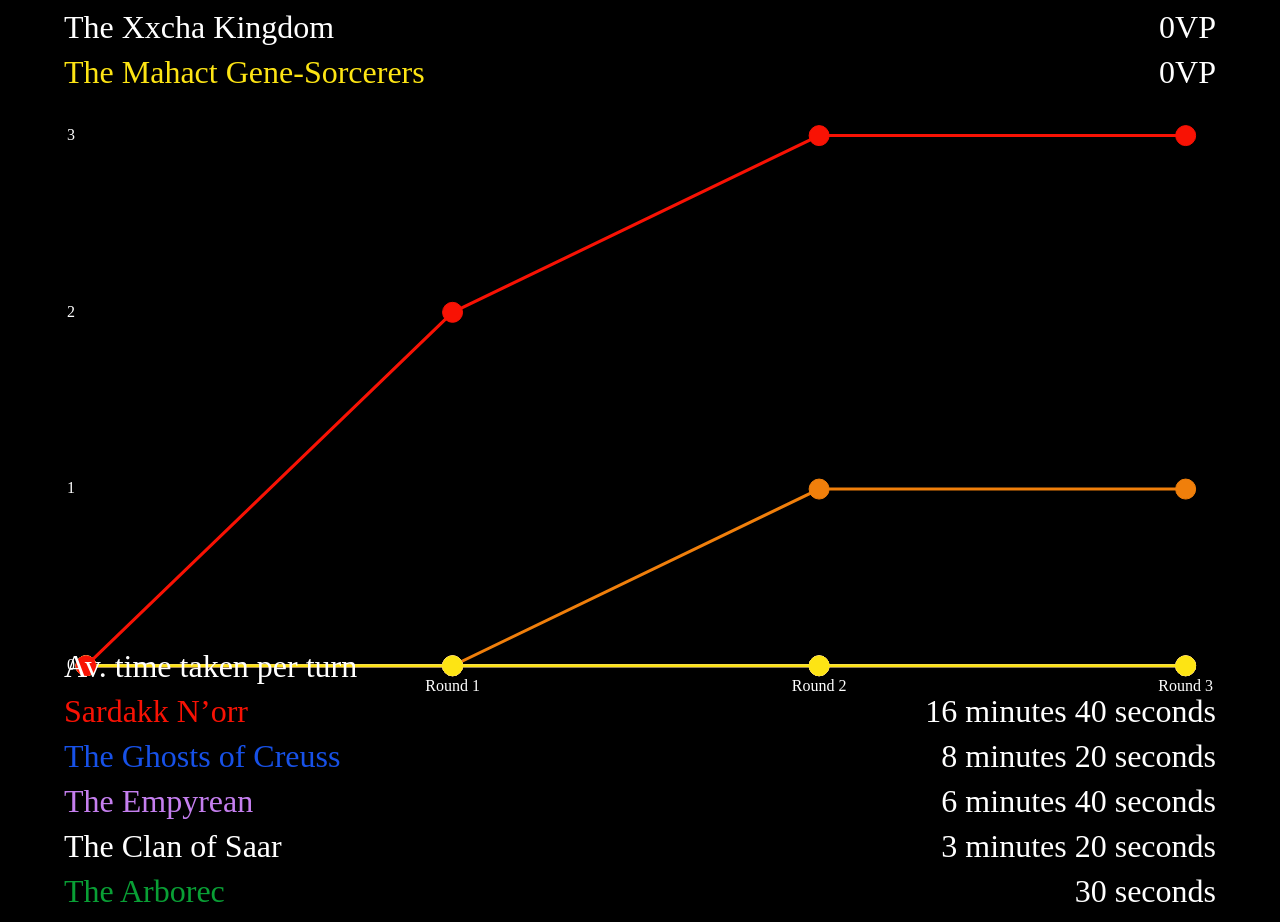
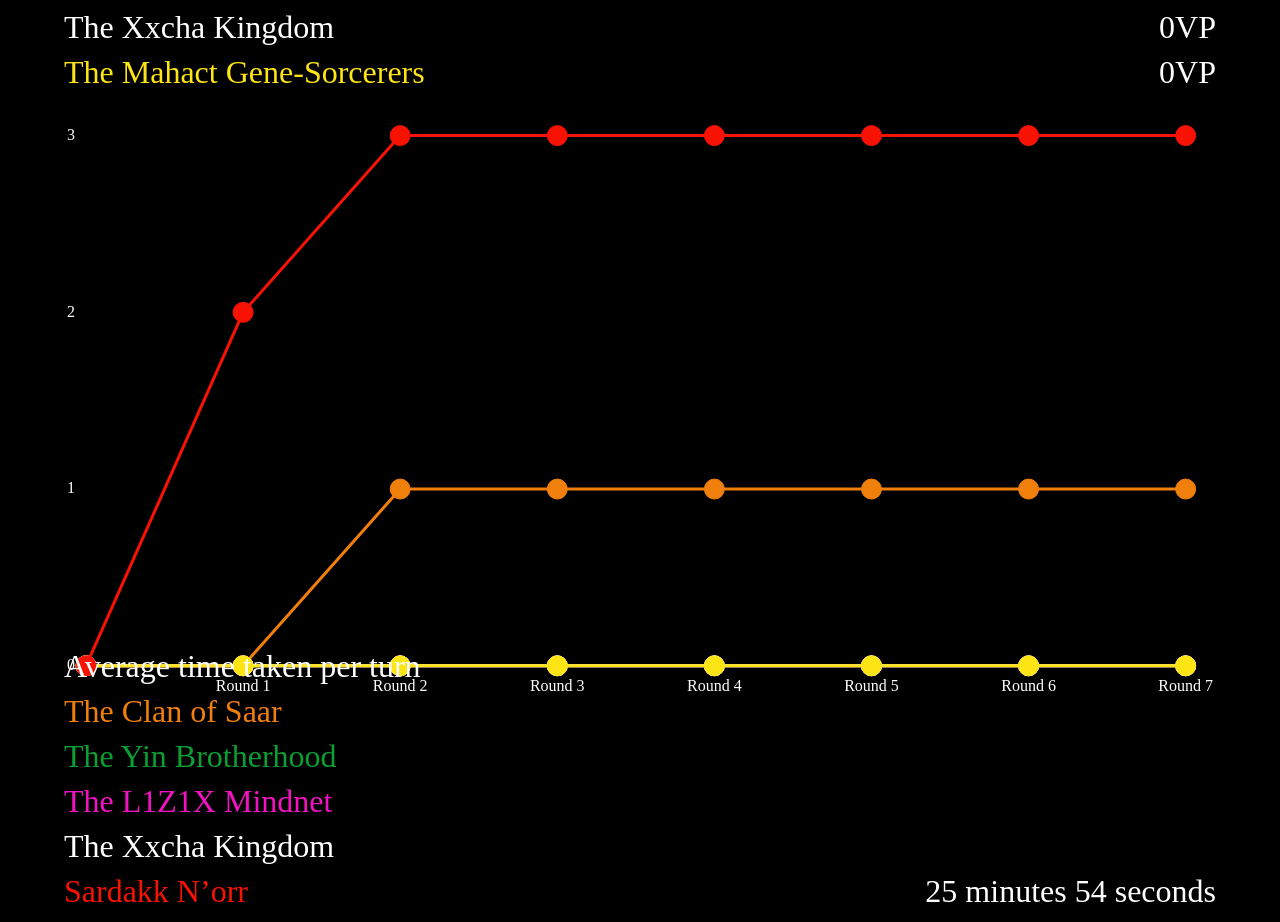
Before and after one commit to roberttaylor426/ti-stats, a React app: page /stats in a window 1280 px wide. Shown: the part 280-1202 px from the top of the page. Built offline with nearby package versions, Linux system fonts and the light colour scheme; a web font is replaced by a local one.

Commit message:
feat: populate times taken per round per player from events

```diff
--- a/src/app.tsx
+++ b/src/app.tsx
@@ -56,6 +56,10 @@ const events: Event[] = [
         time: 0,
     },
     {
+        type: 'ActionPhaseStarted',
+        time: 0,
+    },
+    {
         type: 'PlanetControlled',
         planet: 'Jord',
         faction: 'Sardakk N’orr',
@@ -86,6 +90,21 @@ const events: Event[] = [
         delta: 1,
     },
     {
+        type: 'PlayerFinishedTurn',
+        faction: 'Sardakk N’orr',
+        time: new Date().getTime(),
+    },
+    {
+        type: 'PlayerFinishedTurn',
+        faction: 'The Mahact Gene-Sorcerers',
+        time: new Date().getTime() + 120_000,
+    },
+    {
+        type: 'PlayerFinishedTurn',
+        faction: 'Sardakk N’orr',
+        time: new Date().getTime() + 180_000,
+    },
+    {
         type: 'RoundEnded',
         time: new Date().getTime(),
     },
@@ -106,6 +125,38 @@ const events: Event[] = [
     {
         type: 'RoundEnded',
         time: new Date().getTime() + 120_000,
+    },
+    {
+        type: 'RoundStarted',
+        time: new Date().getTime() + 120_000,
+    },
+    {
+        type: 'RoundEnded',
+        time: new Date().getTime() + 220_000,
+    },
+    {
+        type: 'RoundStarted',
+        time: new Date().getTime() + 120_000,
+    },
+    {
+        type: 'RoundEnded',
+        time: new Date().getTime() + 220_000,
+    },
+    {
+        type: 'RoundStarted',
+        time: new Date().getTime() + 120_000,
+    },
+    {
+        type: 'RoundEnded',
+        time: new Date().getTime() + 220_000,
+    },
+    {
+        type: 'RoundStarted',
+        time: new Date().getTime() + 120_000,
+    },
+    {
+        type: 'RoundEnded',
+        time: new Date().getTime() + 220_000,
     },
     {
         type: 'RoundStarted',
@@ -158,48 +209,6 @@ const App: React.FC = () => (
                                         playerColors,
                                         factionsInGame,
                                     }}
-                                    timeTakenPerPlayer={[
-                                        {
-                                            faction: 'Sardakk N’orr',
-                                            playerColor: 'Red',
-                                            avTimeTakenInMillis: 1000000,
-                                        },
-                                        {
-                                            faction: 'The Arborec',
-                                            playerColor: 'Green',
-                                            avTimeTakenInMillis: 30000,
-                                        },
-                                        {
-                                            faction: 'The Ghosts of Creuss',
-                                            playerColor: 'Blue',
-                                            avTimeTakenInMillis: 500000,
-                                        },
-                                        {
-                                            faction: 'The Argent Flight',
-                                            playerColor: 'Orange',
-                                            avTimeTakenInMillis: 1000,
-                                        },
-                                        {
-                                            faction: 'The Empyrean',
-                                            playerColor: 'Purple',
-                                            avTimeTakenInMillis: 400000,
-                                        },
-                                        {
-                                            faction: 'The Clan of Saar',
-                                            playerColor: 'Black',
-                                            avTimeTakenInMillis: 200000,
-                                        },
-                                    ]}
-                                    timeTakenPerRound={[
-                                        {
-                                            round: 1,
-                                            timeTakenInMillis: 30000,
-                                        },
-                                        {
-                                            round: 2,
-                                            timeTakenInMillis: 30000001,
-                                        },
-                                    ]}
                                 />
                             }
                         />,
--- a/src/stats.tsx
+++ b/src/stats.tsx
@@ -26,25 +26,11 @@ type Props = {
     events: Event[];
     factionsInGame: Faction[];
     playerColors: Record<Faction, PlayerColor>;
-    timeTakenPerPlayer: {
-        faction: Faction;
-        playerColor: PlayerColor;
-        avTimeTakenInMillis: number;
-    }[];
-    timeTakenPerRound: {
-        round: number;
-        timeTakenInMillis: number;
-    }[];
 };
 
 Chart.defaults.color = 'white';
 
-const Stats: React.FC<Props> = ({
-    events,
-    playerColors,
-    factionsInGame,
-    timeTakenPerPlayer,
-}) => {
+const Stats: React.FC<Props> = ({ events, playerColors, factionsInGame }) => {
     const playerScores = factionsInGame.map((f) => ({
         faction: f,
         playerColor: playerColors[f],
@@ -81,6 +67,51 @@ const Stats: React.FC<Props> = ({
             ),
         ]
     );
+
+    const timesTakenPerPlayerPerTurn = events.reduce(
+        (acc, n) => {
+            if (n.type === 'ActionPhaseStarted') {
+                return {
+                    ...acc,
+                    playerTurnStartedTime: n.time,
+                };
+            }
+            if (n.type === 'PlayerFinishedTurn') {
+                return {
+                    playerTurnTimes: {
+                        ...acc.playerTurnTimes,
+                        [n.faction]: [
+                            ...acc.playerTurnTimes[n.faction],
+                            n.time - acc.playerTurnStartedTime,
+                        ],
+                    },
+                    playerTurnStartedTime: n.time,
+                };
+            }
+
+            return acc;
+        },
+        {
+            playerTurnStartedTime: 0,
+            playerTurnTimes: factionsInGame.reduce(
+                (acc, n) => ({ ...acc, [n]: [] }),
+                {} as Record<Faction, number[]>
+            ),
+        }
+    );
+
+    const averageTimesTakenPerPlayer = factionsInGame.map((f) => ({
+        faction: f,
+        playerColor: playerColors[f],
+        maxTimeTakenInMillis: timesTakenPerPlayerPerTurn.playerTurnTimes[
+            f
+        ].reduce((acc, n) => Math.max(acc, n), 0),
+        avTimeTakenInMillis:
+            timesTakenPerPlayerPerTurn.playerTurnTimes[f].reduce(
+                (acc, n) => acc + n,
+                0
+            ) / timesTakenPerPlayerPerTurn.playerTurnTimes[f].length,
+    }));
 
     const roundStartedAndEndedEvents = events.filter(
         isRoundStartedOrEndedEvent
@@ -172,11 +203,14 @@ const Stats: React.FC<Props> = ({
             </VpScores>
             <Scoreboard>
                 <ScoreboardRow
-                    title={'Av. time taken per turn'}
+                    title={'Average time taken per turn'}
                     color={'white'}
                     value={''}
                 />
-                {_.sortBy(timeTakenPerPlayer, (ps) => ps.avTimeTakenInMillis)
+                {_.sortBy(
+                    averageTimesTakenPerPlayer,
+                    (ps) => ps.avTimeTakenInMillis
+                )
                     .reverse()
                     .map((ps) => (
                         <ScoreboardRow
@@ -187,6 +221,32 @@ const Stats: React.FC<Props> = ({
                                 intervalToDuration({
                                     start: 0,
                                     end: ps.avTimeTakenInMillis,
+                                }),
+                                { format: ['minutes', 'seconds'] }
+                            )}`}
+                        />
+                    ))}
+            </Scoreboard>
+            <Scoreboard>
+                <ScoreboardRow
+                    title={'Max time taken on a turn'}
+                    color={'white'}
+                    value={''}
+                />
+                {_.sortBy(
+                    averageTimesTakenPerPlayer,
+                    (ps) => ps.maxTimeTakenInMillis
+                )
+                    .reverse()
+                    .map((ps) => (
+                        <ScoreboardRow
+                            key={ps.faction}
+                            title={ps.faction}
+                            color={hexColor(ps.playerColor)}
+                            value={`${formatDuration(
+                                intervalToDuration({
+                                    start: 0,
+                                    end: ps.maxTimeTakenInMillis,
                                 }),
                                 { format: ['minutes', 'seconds'] }
                             )}`}
```
